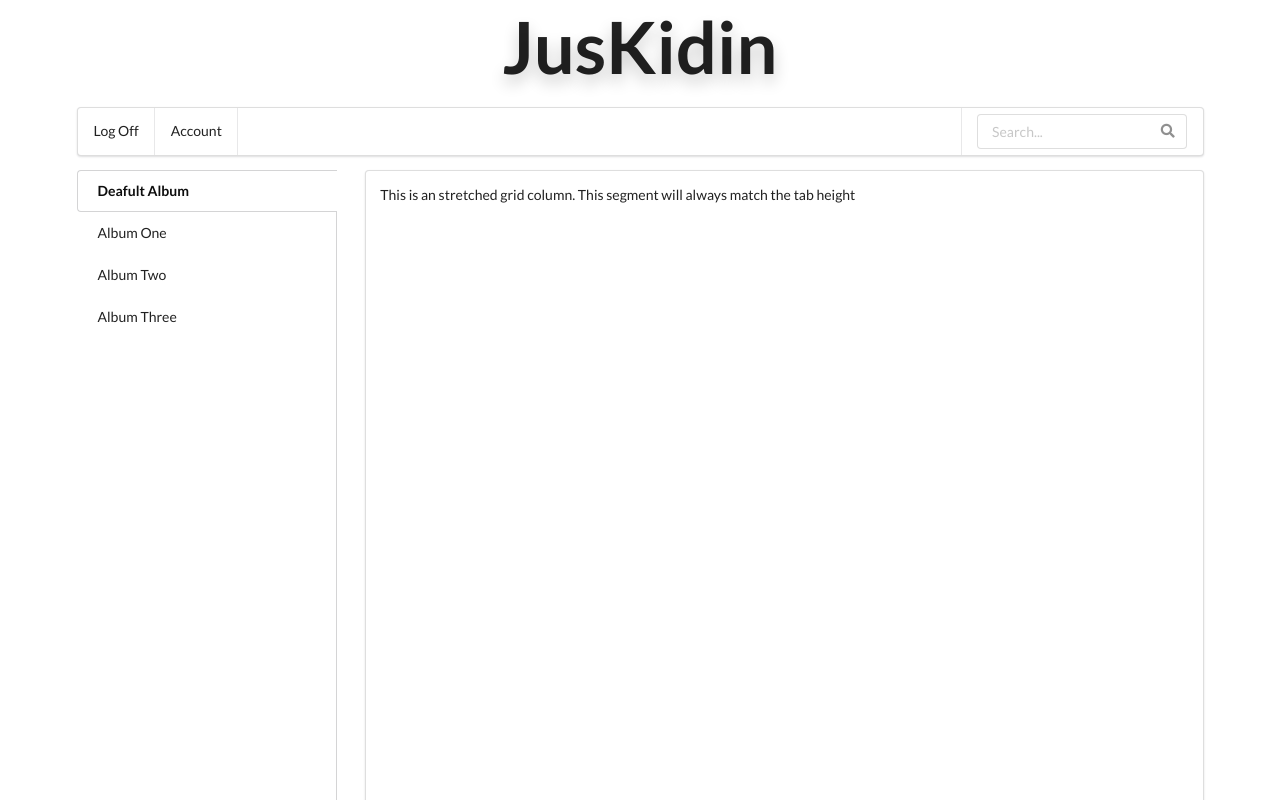
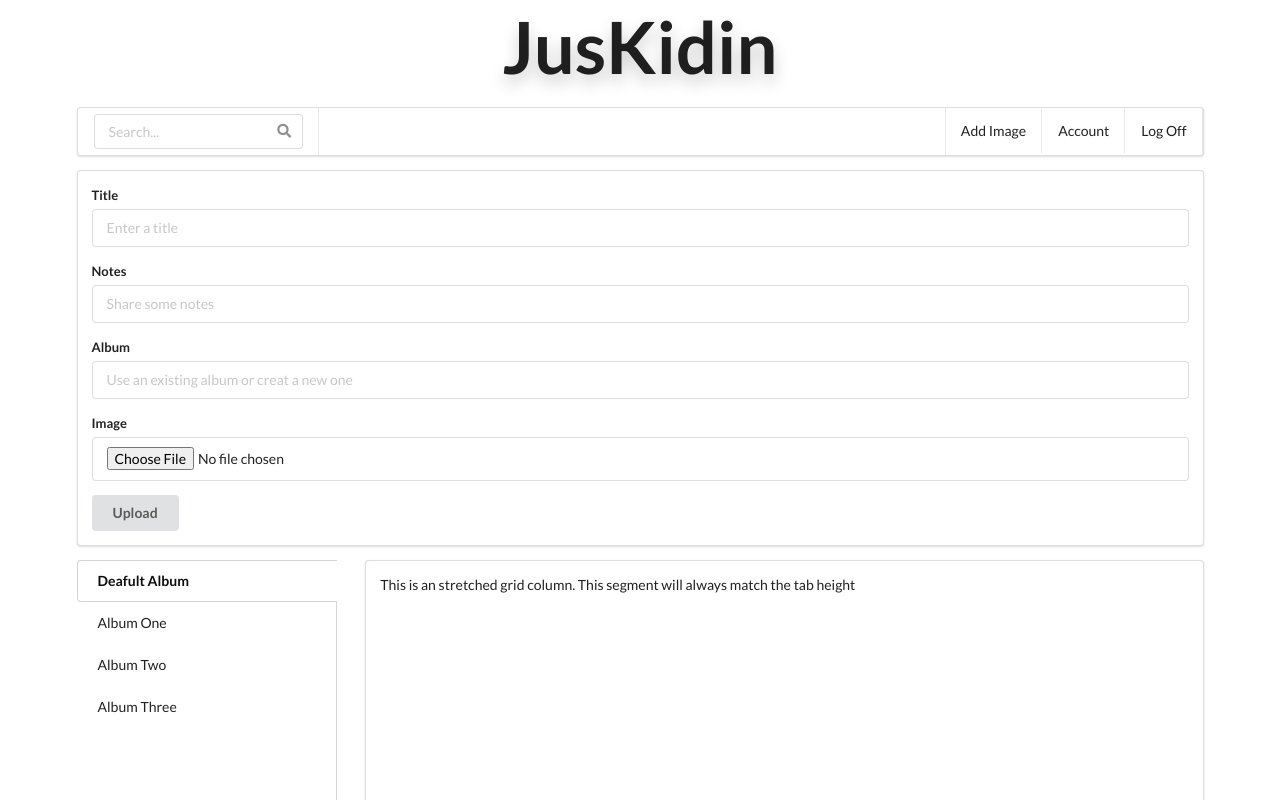
Before and after one commit to reinhal/juskidin-react, a React (Create React App) app: page /dashboard in a window 1280 px wide. Shown: the top 800 px of the page. Built offline with nearby package versions, Linux system fonts and the light colour scheme; no server answers.

Commit message:
updated menu

```diff
--- a/src/components/AlbumList.js
+++ b/src/components/AlbumList.js
@@ -7,16 +7,16 @@ export default class AlbumList extends React.Component {
       <div className="ui grid">
         <div className="four wide column album-section">
           <div className="ui vertical fluid tabular menu album-tab">
-            <a className="item active">
+            <a className="item active" href="/">
               Deafult Album
             </a>
-            <a className="item">
+            <a className="item" href="/">
               Album One
             </a>
-            <a className="item">
+            <a className="item" href="/">
               Album Two
             </a>
-            <a className="item">
+            <a className="item" href="/">
               Album Three
             </a>
           </div>
--- a/src/components/AlbumMenu.js
+++ b/src/components/AlbumMenu.js
@@ -4,13 +4,16 @@ export default class AlbumMenu extends React.Component {
   render() {
     return (
       <div className="ui menu">
-        <a className="item">Log Off</a>
-        <a className="item">Account</a>
-        <div className=" right item">
+        <div className="item">
           <div className="ui icon input">
             <input type="text" placeholder="Search..." />
-            <i className="search icon" />
+            <i className="search icon"></i>
           </div>
+        </div>
+        <div className="right item" style={{ padding: "0px" }}>
+          <a className="item" href="/">Add Image</a>
+          <a className="item" href="/">Account</a>
+          <a className="item" href="/">Log Off</a>
         </div>
       </div>
     );
--- a/src/components/Dashboard.js
+++ b/src/components/Dashboard.js
@@ -1,6 +1,7 @@
 import React from 'react';
 import AlbumList from './AlbumList';
 import AlbumMenu from './AlbumMenu';
+import UploadImage from './UploadImage';
 
 class Dashboard extends React.Component {
   render() {
@@ -8,6 +9,7 @@ class Dashboard extends React.Component {
       <div>
         <h1 className="juskidin-header" style={{ textAlign: "center"}}>JusKidin</h1>
         <AlbumMenu />
+        <UploadImage />
         <AlbumList />
       </div>
     )
--- /dev/null
+++ b/src/components/UploadImage.js
@@ -0,0 +1,29 @@
+import React from 'react';
+
+export default class UploadImage extends React.Component {
+  render() {
+    return (
+      <div className="ui segment">
+        <form className="ui form">
+          <div className="field">
+            <label>Title</label>
+            <input type="text" name="photo-title" placeholder="Enter a title" />
+          </div>
+          <div className="field">
+            <label>Notes</label>
+            <input type="text" name="notes" placeholder="Share some notes" />
+          </div>
+          <div className="field">
+            <label>Album</label>
+            <input type="text" name="album" placeholder="Use an existing album or creat a new one" />
+          </div>
+          <div className="field">
+            <label>Image</label>
+            <input type="file" name="Image" placeholder="Upload a photo" />
+          </div>
+          <button className="ui button" type="submit">Upload</button>
+        </form>
+      </div>
+    );
+  }
+}
```
Also changed, not shown: src/components/UploadForm.js (deleted, +0 -14 lines).
